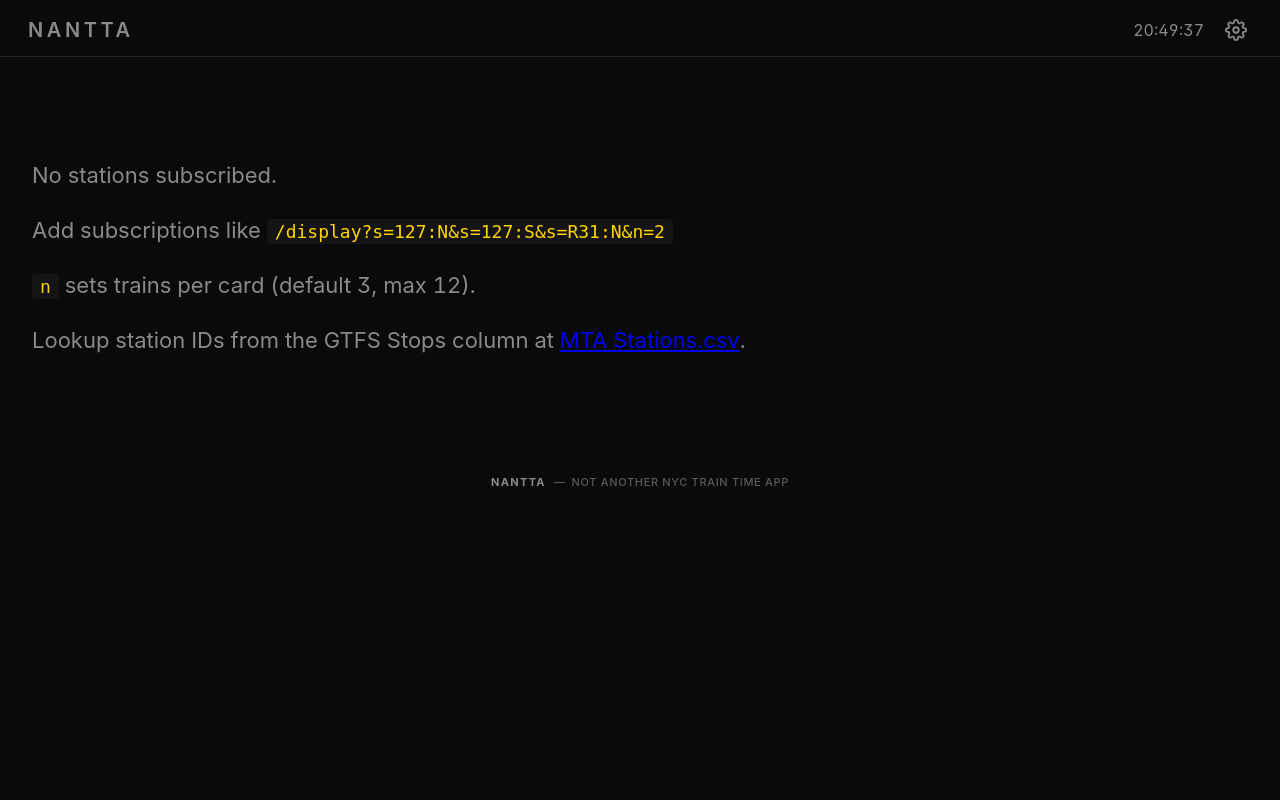
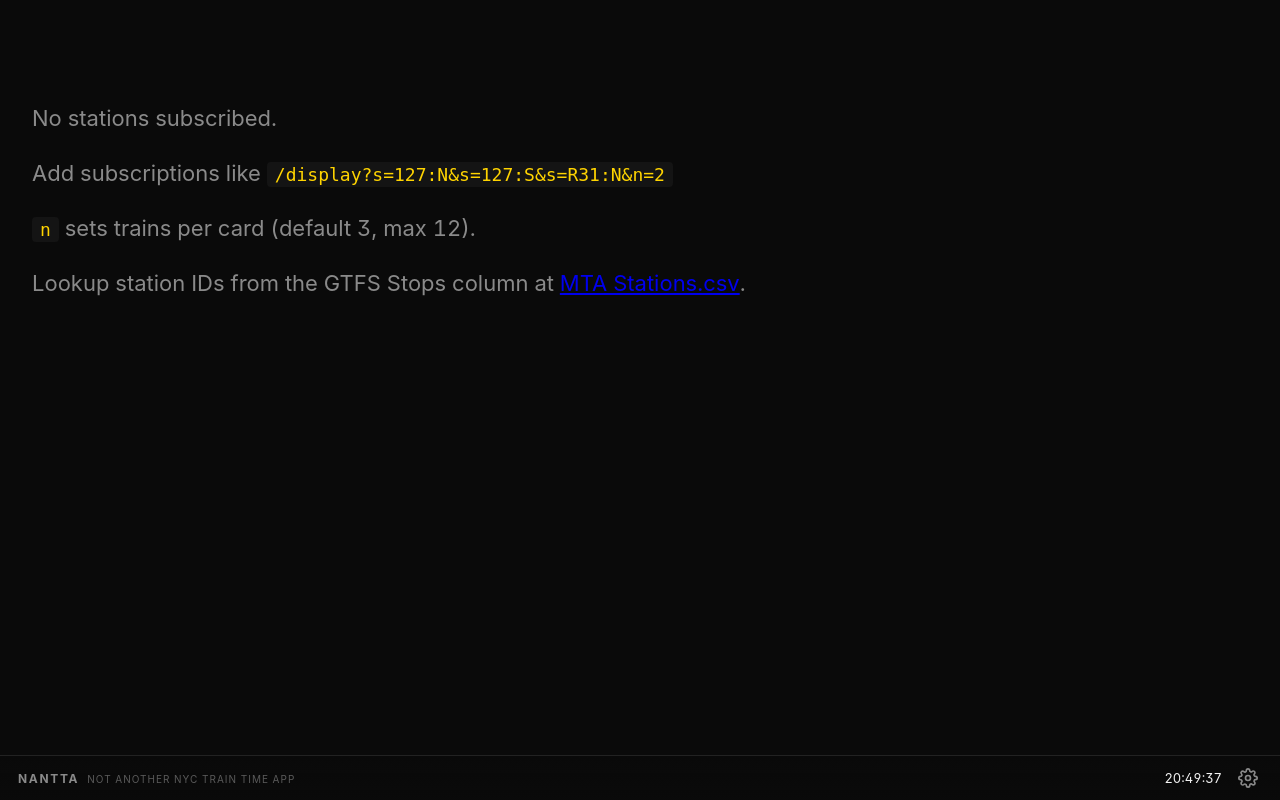
Before and after one commit to lookcw/NANTTA, a Django app: page /display in a window 1280 px wide. Run offline with Django 5.2, Linux system fonts and the light colour scheme; some libraries are stand-ins or nearby versions.

Commit message:
/display: drop top header, push controls to a fixed footer bar
Removed the top-of-page NANTTA + clock + gear header on /display so the
station cards begin at the top edge of the viewport — recovers ~50px of
vertical real estate per screen. The clock, stale-feed indicator, gear
link, brand name and acronym now live in a slim fixed footer at the
bottom: brand on the left, clock + gear on the right. The card grid
gets bottom padding so the last row doesn't sit under the footer.

countdown.js keeps targeting #clock and #stale-indicator unchanged.

Co-Authored-By: Claude Opus 4.7 (1M context) <noreply@anthropic.com>

```diff
--- a/trains/static/trains/style.css
+++ b/trains/static/trains/style.css
@@ -64,27 +64,50 @@ html, body {
   overflow-x: hidden;
 }
 
-.display__header {
+/* Footer bar on /display: replaces the old top header so cards get the full
+   viewport height. Brand + acronym on the left, clock + gear on the right. */
+.display-footer {
+  position: fixed;
+  bottom: 0;
+  left: 0;
+  right: 0;
   display: flex;
   align-items: center;
   justify-content: space-between;
-  padding: 14px 28px 10px;
-  border-bottom: 1px solid var(--panel-border);
+  gap: 14px;
+  padding: 8px 18px;
+  background: linear-gradient(to top, rgba(10,10,10,0.96), rgba(10,10,10,0.7));
+  border-top: 1px solid var(--panel-border);
+  font-size: 12px;
+  color: var(--text-dim);
+  z-index: 5;
 }
-.display__header h1 {
-  margin: 0;
-  font-size: 20px;
-  letter-spacing: 0.18em;
+.display-footer__brand {
+  display: inline-flex;
+  align-items: baseline;
+  gap: 8px;
+  letter-spacing: 0.14em;
+  text-transform: uppercase;
+}
+.display-footer__name {
+  font-weight: 700;
   color: var(--text-dim);
-  font-weight: 600;
 }
-.display__meta {
-  display: flex;
-  gap: 16px;
+.display-footer__expand {
+  color: var(--text-dimmer);
+  font-size: 10px;
+  letter-spacing: 0.1em;
+}
+.display-footer__meta {
+  display: inline-flex;
   align-items: center;
+  gap: 12px;
   font-variant-numeric: tabular-nums;
-  font-size: 16px;
-  color: var(--text-dim);
+}
+.display-footer__clock {
+  font-size: 13px;
+  font-variant-numeric: tabular-nums;
+  color: var(--text);
 }
 .stale {
   background: var(--stale);
@@ -102,8 +125,8 @@ html, body {
   justify-content: center;
   color: var(--text-dim);
   text-decoration: none;
-  width: 32px;
-  height: 32px;
+  width: 28px;
+  height: 28px;
   border-radius: 6px;
   border: 1px solid transparent;
 }
@@ -130,7 +153,8 @@ html, body {
      overflowing horizontally. */
   grid-template-columns: repeat(auto-fit, minmax(min(420px, 100%), 1fr));
   gap: 14px;
-  padding: 14px 20px 24px;
+  /* leave room for the fixed display-footer at the bottom */
+  padding: 14px 20px 58px;
 }
 
 .card {
--- a/trains/templates/trains/display.html
+++ b/trains/templates/trains/display.html
@@ -71,20 +71,6 @@
   <script src="{% static 'trains/countdown.js' %}" defer></script>
 </head>
 <body class="display display--size-{{ font_size|default:'m' }}" data-feed-age="{{ feed_age|default:'' }}">
-  <header class="display__header">
-    <h1>NANTTA</h1>
-    <div class="display__meta">
-      <span id="clock">--:--:--</span>
-      <span id="stale-indicator" class="stale" hidden>feed stale</span>
-      <a class="gear" href="{{ setup_url }}" title="Setup" aria-label="Setup">
-        <svg viewBox="0 0 24 24" width="22" height="22" fill="none" stroke="currentColor" stroke-width="2" stroke-linecap="round" stroke-linejoin="round" aria-hidden="true">
-          <circle cx="12" cy="12" r="3"></circle>
-          <path d="M19.4 15a1.65 1.65 0 0 0 .33 1.82l.06.06a2 2 0 1 1-2.83 2.83l-.06-.06a1.65 1.65 0 0 0-1.82-.33 1.65 1.65 0 0 0-1 1.51V21a2 2 0 1 1-4 0v-.09A1.65 1.65 0 0 0 9 19.4a1.65 1.65 0 0 0-1.82.33l-.06.06a2 2 0 1 1-2.83-2.83l.06-.06a1.65 1.65 0 0 0 .33-1.82 1.65 1.65 0 0 0-1.51-1H3a2 2 0 1 1 0-4h.09A1.65 1.65 0 0 0 4.6 9a1.65 1.65 0 0 0-.33-1.82l-.06-.06a2 2 0 1 1 2.83-2.83l.06.06a1.65 1.65 0 0 0 1.82.33H9a1.65 1.65 0 0 0 1-1.51V3a2 2 0 1 1 4 0v.09a1.65 1.65 0 0 0 1 1.51 1.65 1.65 0 0 0 1.82-.33l.06-.06a2 2 0 1 1 2.83 2.83l-.06.06a1.65 1.65 0 0 0-.33 1.82V9a1.65 1.65 0 0 0 1.51 1H21a2 2 0 1 1 0 4h-.09a1.65 1.65 0 0 0-1.51 1z"></path>
-        </svg>
-      </a>
-    </div>
-  </header>
-
   {% if not subs %}
     <section class="empty">
       <p>No stations subscribed.</p>
@@ -101,9 +87,21 @@
     <turbo-stream-source src="{{ stream_url }}"></turbo-stream-source>
   {% endif %}
 
-  <footer class="page-footer">
-    <span class="page-footer__brand">NANTTA</span>
-    <span class="page-footer__expand">Not Another NYC Train Time App</span>
+  <footer class="display-footer">
+    <div class="display-footer__brand">
+      <span class="display-footer__name">NANTTA</span>
+      <span class="display-footer__expand">Not Another NYC Train Time App</span>
+    </div>
+    <div class="display-footer__meta">
+      <span id="clock" class="display-footer__clock">--:--:--</span>
+      <span id="stale-indicator" class="stale" hidden>feed stale</span>
+      <a class="gear" href="{{ setup_url }}" title="Setup" aria-label="Setup">
+        <svg viewBox="0 0 24 24" width="20" height="20" fill="none" stroke="currentColor" stroke-width="2" stroke-linecap="round" stroke-linejoin="round" aria-hidden="true">
+          <circle cx="12" cy="12" r="3"></circle>
+          <path d="M19.4 15a1.65 1.65 0 0 0 .33 1.82l.06.06a2 2 0 1 1-2.83 2.83l-.06-.06a1.65 1.65 0 0 0-1.82-.33 1.65 1.65 0 0 0-1 1.51V21a2 2 0 1 1-4 0v-.09A1.65 1.65 0 0 0 9 19.4a1.65 1.65 0 0 0-1.82.33l-.06.06a2 2 0 1 1-2.83-2.83l.06-.06a1.65 1.65 0 0 0 .33-1.82 1.65 1.65 0 0 0-1.51-1H3a2 2 0 1 1 0-4h.09A1.65 1.65 0 0 0 4.6 9a1.65 1.65 0 0 0-.33-1.82l-.06-.06a2 2 0 1 1 2.83-2.83l.06.06a1.65 1.65 0 0 0 1.82.33H9a1.65 1.65 0 0 0 1-1.51V3a2 2 0 1 1 4 0v.09a1.65 1.65 0 0 0 1 1.51 1.65 1.65 0 0 0 1.82-.33l.06-.06a2 2 0 1 1 2.83 2.83l-.06.06a1.65 1.65 0 0 0-.33 1.82V9a1.65 1.65 0 0 0 1.51 1H21a2 2 0 1 1 0 4h-.09a1.65 1.65 0 0 0-1.51 1z"></path>
+        </svg>
+      </a>
+    </div>
   </footer>
 </body>
 </html>
```
